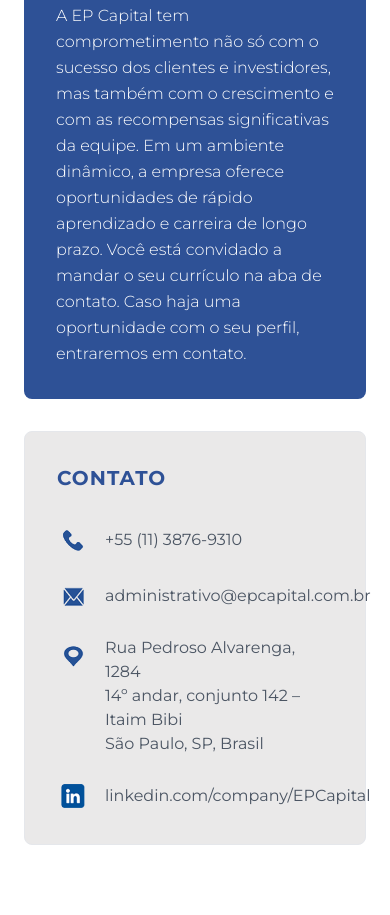
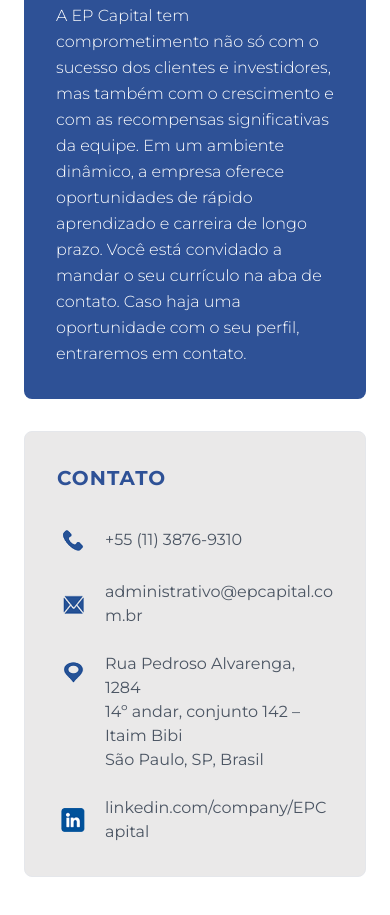
Before and after one commit to pedroviena/epcapital, a plain HTML site: page index.html in a window 390 px wide. Shown: the part 7115-8030 px from the top of the page. Drawn offline with nearby package versions, Linux system fonts and the light colour scheme.

Commit message:
second commit

```diff
--- a/index.html
+++ b/index.html
@@ -479,22 +479,22 @@
                     </p>
                 </div>
 
-                <!-- Coluna Contato --><div class="bg-[#eae9e9] p-8 sm:p-12 rounded-lg border border-gray-200 transition-all duration-300 hover:shadow-2xl hover:-translate-y-2">
+              <div class="bg-[#eae9e9] p-8 sm:p-12 rounded-lg border border-gray-200 transition-all duration-300 hover:shadow-2xl hover:-translate-y-2">
     <h2 class="text-xl font-bold uppercase tracking-wider mb-8 text-[#2E5196]" data-lang-key="contact_title">CONTATO</h2>
     <div class="space-y-6">
-                        <!-- Telefone --><div class="flex items-center">
+        <div class="flex items-center">
             <div class="w-8 h-8 flex-shrink-0 mr-4 flex items-center justify-center">
                 <img src="img/icons/phone.png" alt="Telefone" class="w-6 h-6">
             </div>
             <span class="text-gray-600">+55 (11) 3876-9310</span>
         </div>
-                        <!-- Email --><div class="flex items-center">
+        <div class="flex items-center">
             <div class="w-8 h-8 flex-shrink-0 mr-4 flex items-center justify-center">
                 <img src="img/icons/email.png" alt="Email" class="w-6 h-6">
             </div>
-                            <a href="mailto:administrativo@epcapital.com.br" class="text-gray-600 hover:text-[#2E5196]">administrativo@epcapital.com.br</a>
+            <a href="mailto:administrativo@epcapital.com.br" class="text-gray-600 hover:text-[#2E5196] break-all">administrativo@epcapital.com.br</a>
         </div>
-                        <!-- Endereço --><div class="flex items-start">
+        <div class="flex items-start">
              <div class="w-8 h-8 flex-shrink-0 mr-4 flex items-center justify-center mt-1">
                 <img src="img/icons/local.png" alt="Endereço" class="w-6 h-6">
             </div>
@@ -504,11 +504,11 @@
                 São Paulo, SP, Brasil
             </div>
         </div>
-                                 <!-- LinkedIn --><div class="flex items-center">
+        <div class="flex items-center">
             <div class="w-8 h-8 flex-shrink-0 mr-4 flex items-center justify-center">
                 <img src="img/icons/linkedin.png" alt="LinkedIn" class="w-6 h-6">
             </div>
-                                    <a href="https://linkedin.com/company/estrateplan" class="text-gray-600 hover:text-[#2E5196]" target="_blank" rel="noopener noreferrer">linkedin.com/company/EPCapital</a>
+             <a href="https://linkedin.com/company/estrateplan" class="text-gray-600 hover:text-[#2E5196] break-all" target="_blank" rel="noopener noreferrer">linkedin.com/company/EPCapital</a>
         </div>
     </div>
 </div>
@@ -518,13 +518,17 @@
     </main>
 
     <!-- =========== POPUP MODAL =========== --><div id="info-modal" class="fixed inset-0 bg-black bg-opacity-50 flex items-center justify-center p-4 z-50 hidden">
-        <div class="bg-white rounded-lg shadow-xl w-full max-w-3xl p-8 sm:p-12 relative">
-            <!-- Close Button --><button id="close-modal-button" class="absolute top-4 right-4 text-gray-400 hover:text-gray-800">
+        <!-- Inner modal: limitar altura total e usar layout em coluna para permitir scroll interno -->
+        <div class="bg-white rounded-lg shadow-xl w-full max-w-3xl p-8 sm:p-12 relative" style="max-height:90vh; overflow:hidden; display:flex; flex-direction:column;">
+            <!-- Close Button (permanece visível pois o scroll será dentro da área de conteúdo) -->
+            <button id="close-modal-button" class="absolute top-4 right-4 text-gray-400 hover:text-gray-800" aria-label="Fechar">
                 <svg class="w-6 h-6" fill="none" stroke="currentColor" viewBox="0 0 24 24" xmlns="http://www.w3.org/2000/svg"><path stroke-linecap="round" stroke-linejoin="round" stroke-width="2" d="M6 18L18 6M6 6l12 12"></path></svg>
             </button>
 
-            <!-- Dynamic Modal Content Area --><div id="modal-content-area" class="space-y-6 text-gray-700">
-                <!-- Conteúdo padrão ou específico será inserido aqui --></div>
+            <!-- Dynamic Modal Content Area: torna-se rolável internamente quando excede a altura -->
+            <div id="modal-content-area" class="space-y-6 text-gray-700" style="overflow-y:auto; max-height:calc(90vh - 64px); padding-right:8px;">
+                <!-- Conteúdo padrão ou específico será inserido aqui -->
+            </div>
         </div>
     </div>
 
```
Lines whose indentation alone changed are shown as unchanged.
